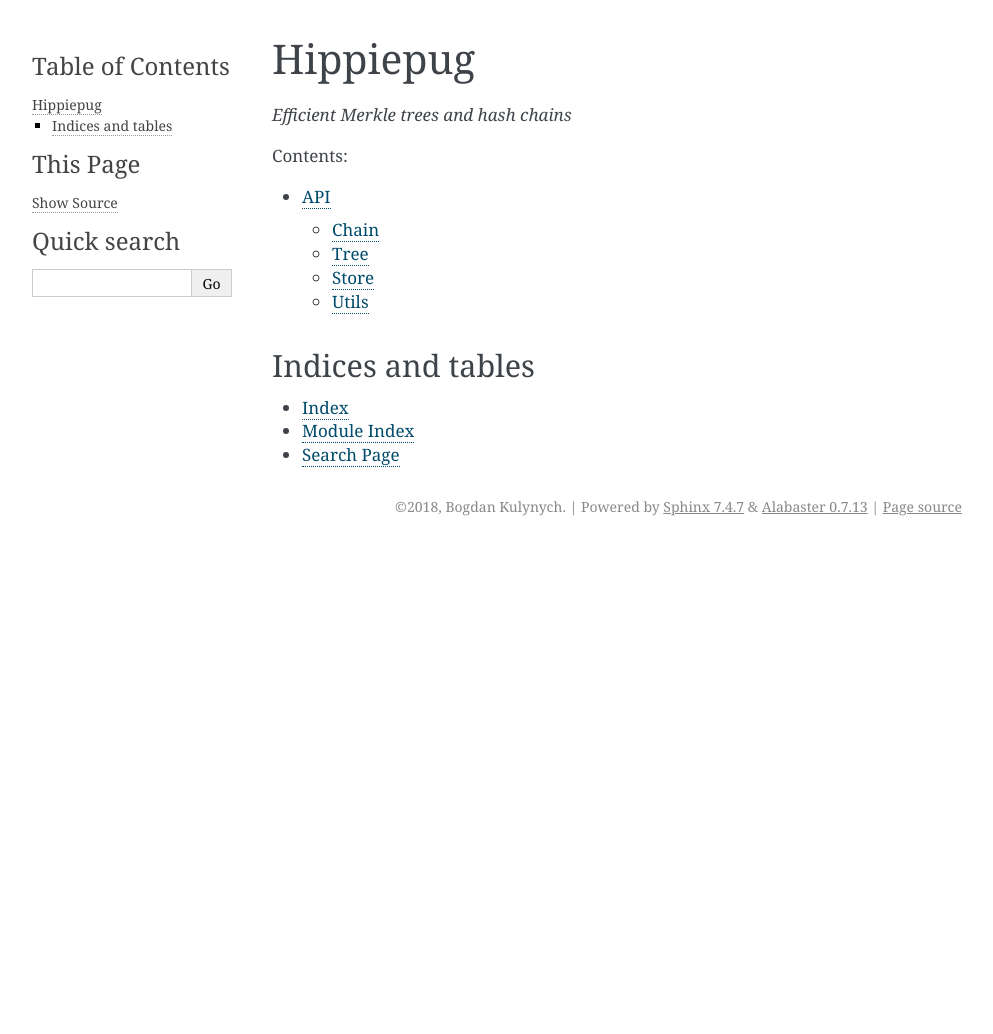
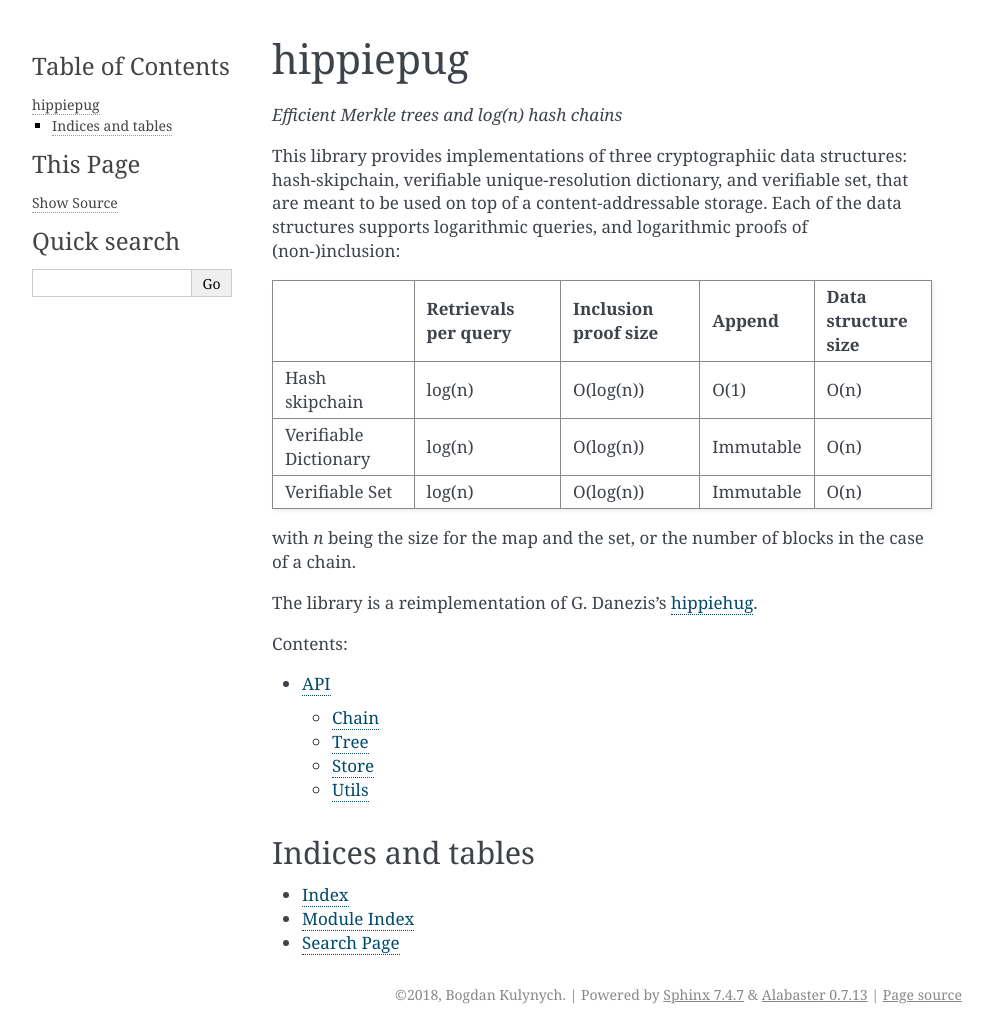
Before and after one commit to spring-epfl/hippiepug, a Sphinx documentation site: the page built from docs/source/index.rst, in a window 1280 px wide. Shown: the whole page, without its empty margins (148-1141 px from the left). Built offline with Sphinx 7.4.7, drawn with Linux system fonts in a browser that asks for light colours; before the commit the page ends 900 px from its top, so only the background shows below that.

Commit message:
Add README

```diff
--- a/README.rst
+++ b/README.rst
@@ -1,4 +1,4 @@
-Hippiepug
+hippiepug
 =========
 
 Efficient Merkle trees and log(n) hash chains.
@@ -12,3 +12,27 @@
 .. image:: https://coveralls.io/repos/github/bogdan-kulynych/hippiepug/badge.svg
    :target: https://coveralls.io/github/bogdan-kulynych/hippiepug
    :alt: Test coverage
+
+--------------
+
+.. inclusion-marker-do-not-remove
+
+This library provides implementations of three cryptographiic data structures: hash-skipchain, verifiable unique-resolution dictionary, and verifiable set, that are meant to be used on top of a content-addressable storage.
+Each of the data structures supports logarithmic queries, and logarithmic proofs of (non-)inclusion:
+
++-----------------------+--------------------------+----------------------+----------------+---------------------+
+|                       | Retrievals per query     | Inclusion proof size | Append         | Data structure size |
++=======================+==========================+======================+================+=====================+
+| Hash skipchain        | log(n)                   | O(log(n))            | O(1)           | O(n)                |
++-----------------------+--------------------------+----------------------+----------------+---------------------+
+| Verifiable Dictionary | log(n)                   | O(log(n))            | Immutable      | O(n)                |
++-----------------------+--------------------------+----------------------+----------------+---------------------+
+| Verifiable Set        | log(n)                   | O(log(n))            | Immutable      | O(n)                |
++-----------------------+--------------------------+----------------------+----------------+---------------------+
+
+
+with *n* being the size for the map and the set, or the number of blocks in the case of a chain.
+
+The library is a reimplementation of G. Danezis's `hippiehug`_.
+
+.. _hippiehug:  https://github.com/gdanezis/rousseau-chain
--- a/docs/source/index.rst
+++ b/docs/source/index.rst
@@ -1,9 +1,11 @@
 ---------
-Hippiepug
+hippiepug
 ---------
 
-*Efficient Merkle trees and hash chains*
+*Efficient Merkle trees and log(n) hash chains*
 
+.. include::  ../../README.rst
+  :start-after: inclusion-marker-do-not-remove
 
 Contents:
 
--- a/setup.py
+++ b/setup.py
@@ -17,7 +17,9 @@
 setup(
     name='hippiepug',
     version=0.1,
-    description='Merkle trees and hash chains with a flexible storage backend.',
+    description=(
+        'Merkle trees and log(n) hash chains with a flexible '
+        'storage backend.'),
     author='Bogdan Kulynych',
     author_email='hello@bogdankulynych.me',
     packages=['hippiepug'],
```
